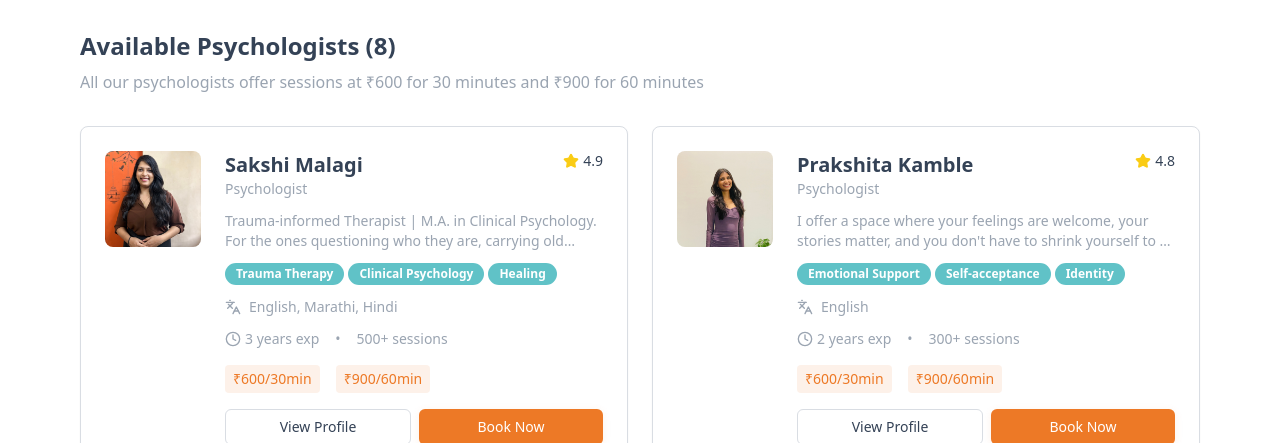
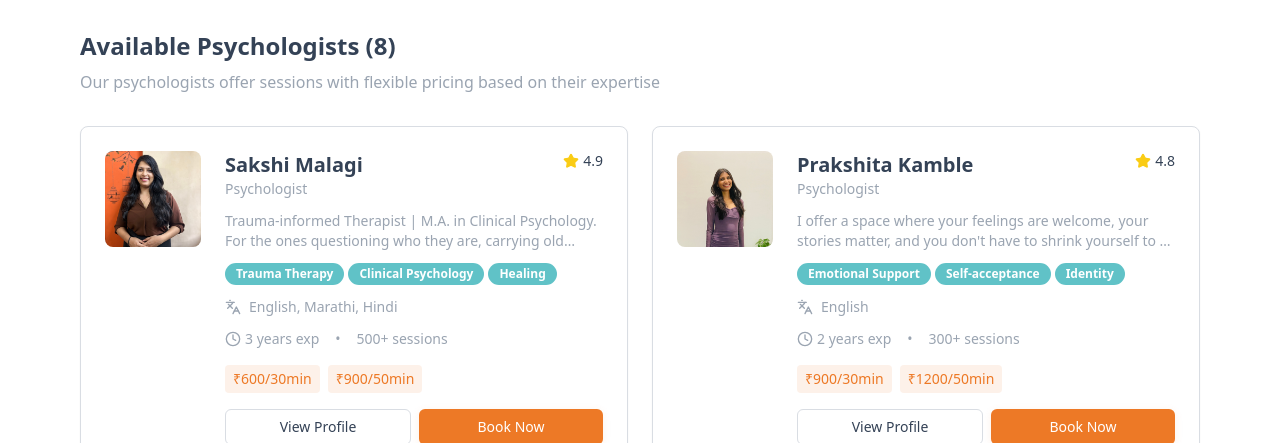
Before and after one commit to zenilrvs/ehsaas-connect-book, a React (Vite) app: page /team in a window 1280 px wide. Shown: the part 497-940 px from the top of the page. Built offline with nearby package versions, Linux system fonts and the light colour scheme.

Commit message:
Update team page for session durations
Updated the team page to reflect individual session durations for therapists, allowing some to have only one specific duration available.

```diff
--- a/src/components/PsychologistCard.tsx
+++ b/src/components/PsychologistCard.tsx
@@ -82,16 +82,16 @@ export const PsychologistCard = ({ psychologist, onViewProfile }: PsychologistCa
 
         {/* Pricing */}
         <div className="mb-4 p-3 bg-muted/50 rounded-lg">
-          <div className="flex justify-between items-center text-sm">
-            <div className="text-center">
-              <div className="font-semibold text-primary">₹{psychologist.pricing[30]}</div>
-              <div className="text-muted-foreground text-xs">30 min</div>
-            </div>
-            <div className="w-px h-8 bg-border"></div>
-            <div className="text-center">
-              <div className="font-semibold text-primary">₹{psychologist.pricing[60]}</div>
-              <div className="text-muted-foreground text-xs">60 min</div>
-            </div>
+          <div className={`flex ${Object.keys(psychologist.pricing).length === 1 ? 'justify-center' : 'justify-between'} items-center text-sm gap-4`}>
+            {Object.entries(psychologist.pricing).map(([duration, price], index, array) => (
+              <div key={duration} className="text-center">
+                <div className="font-semibold text-primary">₹{price}</div>
+                <div className="text-muted-foreground text-xs">{duration} min</div>
+                {index < array.length - 1 && array.length > 1 && (
+                  <div className="w-px h-8 bg-border absolute right-0 top-0"></div>
+                )}
+              </div>
+            ))}
           </div>
         </div>
 
--- a/src/pages/Team.tsx
+++ b/src/pages/Team.tsx
@@ -46,7 +46,7 @@ const Team = () => {
     setShowBookingModal(true);
   };
 
-  const handleBookingConfirm = (duration: 30 | 60, amount: number) => {
+  const handleBookingConfirm = (duration: number, amount: number) => {
     const bookingData: BookingSession = {
       duration,
       price: amount,
@@ -121,7 +121,7 @@ const Team = () => {
               Available Psychologists ({filteredPsychologists.length})
             </h2>
             <p className="text-muted-foreground">
-              All our psychologists offer sessions at ₹600 for 30 minutes and ₹900 for 60 minutes
+              Our psychologists offer sessions with flexible pricing based on their expertise
             </p>
           </div>
 
@@ -201,13 +201,12 @@ const Team = () => {
                       </div>
 
                       {/* Pricing */}
-                      <div className="flex items-center gap-4 mb-4 text-sm">
-                        <span className="bg-primary/10 text-primary px-2 py-1 rounded">
-                          ₹600/30min
-                        </span>
-                        <span className="bg-primary/10 text-primary px-2 py-1 rounded">
-                          ₹900/60min
-                        </span>
+                      <div className="flex items-center gap-2 mb-4 text-sm">
+                        {Object.entries(psychologist.pricing).map(([duration, price]) => (
+                          <span key={duration} className="bg-primary/10 text-primary px-2 py-1 rounded">
+                            ₹{price}/{duration}min
+                          </span>
+                        ))}
                       </div>
 
                       {/* Actions */}
--- a/src/types/psychologist.ts
+++ b/src/types/psychologist.ts
@@ -17,7 +17,7 @@ export interface Psychologist {
 }
 
 export interface BookingSession {
-  duration: 30 | 60;
+  duration: number;
   price: number;
   psychologistId: string;
 }
```
